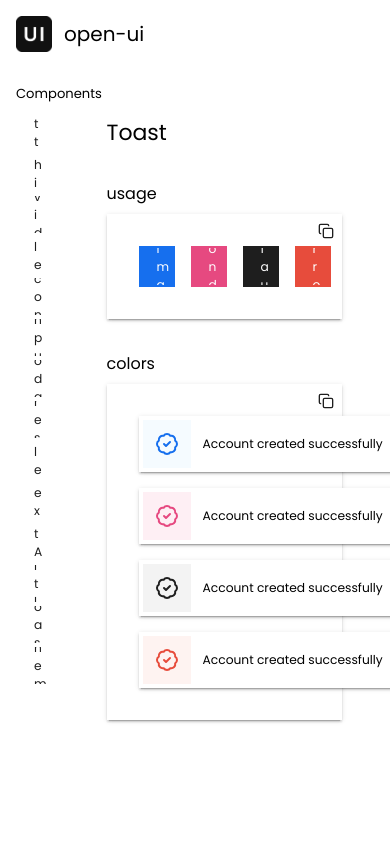
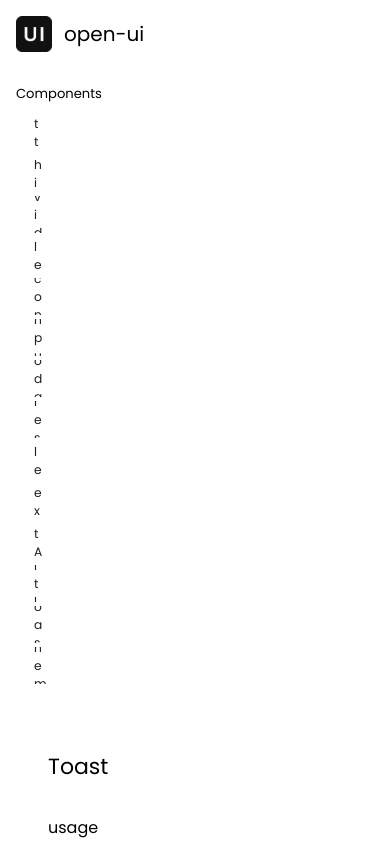
Before and after one commit to Julien-Wiegandt/open-ui, a React (Vite) app: page /toast in a window 390 px wide. Shown: the top 844 px of the page. Built offline with nearby package versions, Linux system fonts and the light colour scheme.

Commit message:
button loading default to true

```diff
--- a/package.json
+++ b/package.json
@@ -1,7 +1,7 @@
 {
   "name": "@julien-wiegandt/open-ui",
   "private": false,
-  "version": "0.1.20",
+  "version": "0.1.24",
   "description": "The best open source react UI library",
   "type": "module",
   "main": "./dist/open-ui.umd.cjs",
--- a/src/app.tsx
+++ b/src/app.tsx
@@ -13,6 +13,7 @@ import "@fontsource/poppins/400-italic.css";
 import "@fontsource/poppins/400.css";
 import "@fontsource/poppins/latin.css";
 import { useContext, useMemo, useState } from "react";
+import { useResponsive } from "./hooks/use-responsive";
 import { OpenUIProvider } from "./theme";
 import type { Theme as ThemeType } from "./theme/types";
 import { CustomThemeContext } from "./theme/use-theme";
@@ -29,6 +30,8 @@ import { Toasts } from "./views/toasts";
 
 const App = () => {
   const navigate = useNavigate();
+  const { isMobile, isTablet } = useResponsive();
+  const isMobileOrTablet = isMobile || isTablet;
 
   const { radius, palette, text, title } = useContext(CustomThemeContext);
   const [active, setActive] = useState<number | undefined>(undefined);
@@ -62,7 +65,7 @@ const App = () => {
           <img src="/open-ui.png" alt="open-ui" height="36px" />
           <Title level={3}>open-ui</Title>
         </Flex>
-        <Flex direction="row" width="100%" mt="68px">
+        <Flex direction={isMobileOrTablet ? "column" : "row"} width="100%" mt="68px">
           <Flex p={2} width="15%">
             <Text size="15" mb={1}>
               Components
--- a/src/components/button/index.tsx
+++ b/src/components/button/index.tsx
@@ -2,12 +2,19 @@
 import type { Color, Radius, Variant } from "@/theme/types";
 import gsap from "gsap";
 import { SplitText } from "gsap/SplitText";
-import React, { forwardRef, useEffect, useMemo, useRef, useState } from "react";
+import React, {
+  forwardRef,
+  useCallback,
+  useEffect,
+  useMemo,
+  useRef,
+  useState,
+} from "react";
 import { useTheme } from "styled-components";
 import type { MarginProps, PaddingProps } from "../common/types";
 import { Flex } from "../flex";
-import CheckIcon from "../icons/check";
-import { Text } from "../text";
+import { CheckIcon } from "../icons/check";
+import { Text, type TextProps } from "../text";
 import { useCombinedRefs } from "../utils/use-combined-refs";
 import { getVariantStyle, sizeMap, StyledButton } from "./style";
 
@@ -19,8 +26,8 @@ export type ButtonProps = {
   variant: Variant;
   // optional
   label?: string;
-  startIcon?: React.ReactNode;
-  endIcon?: React.ReactNode;
+  starticon?: React.ReactNode;
+  endicon?: React.ReactNode;
   endClickAnimation?: boolean;
   size?: "sm" | "md" | "lg";
   bgcolor?: string;
@@ -28,22 +35,22 @@ export type ButtonProps = {
   gap?: string | number;
   loading?: boolean;
   active?: boolean;
-  txtColor?: string;
   align?: "left" | "center" | "right";
   w?: string;
   h?: string;
+  labelProps?: TextProps;
 } & MarginProps &
   PaddingProps &
   React.ButtonHTMLAttributes<HTMLButtonElement>;
 
 export const Button = forwardRef<HTMLButtonElement, ButtonProps>(
-  ({ onClick, ...props }, ref) => {
+  ({ onClick, loading: loadingProp = true, labelProps, ...props }, ref) => {
     const theme = useTheme();
 
     const buttonRef = useRef<HTMLButtonElement>(null);
     const textRef = useRef<HTMLParagraphElement>(null);
-    const startIconRef = useRef<HTMLDivElement>(null);
-    const endIconRef = useRef<HTMLDivElement>(null);
+    const starticonRef = useRef<HTMLDivElement>(null);
+    const endiconRef = useRef<HTMLDivElement>(null);
     const [loading, setLoading] = useState(false);
     const [endAnimation, setEndAnimation] = useState(false);
     const [animationEndWidth, setAnimationEndWidth] = useState<number | undefined>(
@@ -55,7 +62,6 @@ export const Button = forwardRef<HTMLButtonElement, ButtonProps>(
     const memoizedProps = useMemo(() => {
       const defaultProps = {
         size: "md" as ButtonProps["size"],
-        loading: true,
       };
       return {
         ...defaultProps,
@@ -89,61 +95,72 @@ export const Button = forwardRef<HTMLButtonElement, ButtonProps>(
     }, [loading, props.label]);
 
     useEffect(() => {
-      if (startIconRef.current && props.startIcon && !props.endIcon) {
-        setAnimationEndWidth(startIconRef.current.getBoundingClientRect().width);
+      if (starticonRef.current && props.starticon && !props.endicon) {
+        setAnimationEndWidth(starticonRef.current.getBoundingClientRect().width);
       }
-    }, [props.startIcon, props.endIcon]);
+    }, [props.starticon, props.endicon]);
 
     useEffect(() => {
-      if (endIconRef.current && props.endIcon) {
-        setAnimationEndWidth(endIconRef.current.getBoundingClientRect().width);
+      if (endiconRef.current && props.endicon) {
+        setAnimationEndWidth(endiconRef.current.getBoundingClientRect().width);
       }
-    }, [props.endIcon]);
+    }, [props.endicon]);
 
     const variant = useMemo(
       () => getVariantStyle({ color: memoizedProps.color, theme }),
       [memoizedProps.color, theme]
     );
 
+    const handleButtonClick = async (event: React.MouseEvent<HTMLButtonElement>) => {
+      if (loadingProp) setLoading(true);
+
+      try {
+        if (onClick) await onClick(event);
+      } finally {
+        if (loadingProp) setLoading(false);
+
+        if (memoizedProps.endClickAnimation) {
+          setEndAnimation(true);
+
+          await new Promise((resolve) => setTimeout(resolve, 1000));
+
+          setEndAnimation(false);
+        }
+      }
+    };
+
+    const handleTextSizeChange = useCallback(
+      (size: { width: number; height: number }) => {
+        if (!props.starticon && !props.endicon && !endAnimation) {
+          setAnimationEndWidth(size.width);
+        }
+      },
+      [props.starticon, props.endicon, endAnimation]
+    );
+
     return (
       <StyledButton
         ref={combinedRef}
-        onClick={async (event) => {
-          if (memoizedProps.loading) setLoading(true);
-          try {
-            if (onClick) await onClick(event);
-          } finally {
-            if (memoizedProps.endClickAnimation) {
-              setEndAnimation(true);
-              setTimeout(() => {
-                setEndAnimation(false);
-              }, 1000);
-            }
-            if (memoizedProps.loading) setLoading(false);
-          }
-        }}
+        onClick={handleButtonClick}
         {...memoizedProps}
         disabled={loading || props.disabled}
       >
-        {!endAnimation && props.startIcon && (
-          <Flex ref={startIconRef} align="center" justify="center">
-            {props.startIcon}
+        {!endAnimation && props.starticon && (
+          <Flex ref={starticonRef} align="center" justify="center">
+            {props.starticon}
           </Flex>
         )}
         {props.label &&
           (!endAnimation ||
-            (endAnimation && props.startIcon) ||
-            (endAnimation && props.endIcon)) && (
+            (endAnimation && props.starticon) ||
+            (endAnimation && props.endicon)) && (
             <Text
               ref={textRef}
-              onSizeChange={(size) => {
-                if (!props.startIcon && !props.endIcon) {
-                  setAnimationEndWidth(size.width);
-                }
-              }}
+              onSizeChange={handleTextSizeChange}
               width="100%"
               align={memoizedProps.align ?? "center"}
               size={sizeMap[memoizedProps.size ?? "md"].fontSize}
+              {...labelProps}
             >
               {props.label}
             </Text>
@@ -158,9 +175,9 @@ export const Button = forwardRef<HTMLButtonElement, ButtonProps>(
             />
           </Flex>
         )}
-        {!endAnimation && props.endIcon && (
-          <Flex ref={endIconRef} align="center" justify="center">
-            {props.endIcon}
+        {!endAnimation && props.endicon && (
+          <Flex ref={endiconRef} align="center" justify="center">
+            {props.endicon}
           </Flex>
         )}
       </StyledButton>
--- a/src/components/button/style.tsx
+++ b/src/components/button/style.tsx
@@ -94,8 +94,8 @@ export const StyledButton = styled.button<ButtonProps>`
   all: unset;
 
   cursor: ${({ disabled }) => (disabled ? "default" : "pointer")};
-  padding: ${({ size, label, startIcon, endIcon }) =>
-    !label && (startIcon || endIcon)
+  padding: ${({ size, label, starticon, endicon }) =>
+    !label && (starticon || endicon)
       ? sizeIconMap[size ?? "md"].padding
       : sizeMap[size ?? "md"].padding};
   display: flex;
@@ -120,8 +120,8 @@ export const StyledButton = styled.button<ButtonProps>`
   ${({ p, pb, pl, pr, pt, px, py }) => getPaddingCSS({ p, pb, pl, pr, pt, px, py })};
   opacity: ${({ disabled }) => (disabled ? 0.6 : 1)};
   position: relative;
-  color: ${({ txtColor, color, variant, theme }) =>
-    txtColor ?? getVariantStyle({ color, theme })[variant].color};
+  color: ${({ color, variant, theme }) =>
+    getVariantStyle({ color, theme })[variant].color};
 
   ${({ variant, color, theme, active }) =>
     active && getVariantStyle({ color, theme })[variant].onHover}
--- a/src/components/icons/check/index.tsx
+++ b/src/components/icons/check/index.tsx
@@ -11,7 +11,7 @@ export type CheckIconProps = {
   color?: string;
 } & React.SVGAttributes<SVGSVGElement>;
 
-const CheckIcon = forwardRef<SVGSVGElement, CheckIconProps>(
+export const CheckIcon = forwardRef<SVGSVGElement, CheckIconProps>(
   (
     {
       isVisible,
@@ -83,5 +83,3 @@ const CheckIcon = forwardRef<SVGSVGElement, CheckIconProps>(
     );
   }
 );
-
-export default CheckIcon;
--- a/src/components/modal/index.tsx
+++ b/src/components/modal/index.tsx
@@ -164,7 +164,7 @@ export const Modal = forwardRef<HTMLDivElement, ModalProps>(
             <Button
               variant="text"
               color="default"
-              startIcon={
+              starticon={
                 <svg
                   xmlns="http://www.w3.org/2000/svg"
                   width="24"
--- a/src/components/toast/index.tsx
+++ b/src/components/toast/index.tsx
@@ -42,7 +42,7 @@ export const Toast = forwardRef<HTMLDivElement, Omit<ToastProps, "id">>(
             size="sm"
             variant="text"
             color="default"
-            startIcon={
+            starticon={
               <svg
                 xmlns="http://www.w3.org/2000/svg"
                 width="16"
--- a/src/components/toast/style.tsx
+++ b/src/components/toast/style.tsx
@@ -8,7 +8,7 @@ export const StyledToast = styled(Flex)<Omit<ToastProps, "id">>`
   z-index: 99999;
   background-color: white;
   opacity: 1;
-  width: 320px;
+  width: 100%;
   position: relative;
 
   svg {
--- a/src/index.ts
+++ b/src/index.ts
@@ -1,5 +1,6 @@
 export * from "./components/button";
 export * from "./components/chip";
+export * from "./components/divider";
 export * from "./components/flex";
 export * from "./components/icons";
 export * from "./components/input";
--- a/src/views/components/usage.tsx
+++ b/src/views/components/usage.tsx
@@ -1,6 +1,7 @@
 import { Button } from "@/components/button";
 import { Flex } from "@/components/flex";
 import { Title } from "@/components/title";
+import { useResponsive } from "@/hooks/use-responsive";
 import { useTheme } from "styled-components";
 
 export const Usage = (props: {
@@ -10,15 +11,19 @@ export const Usage = (props: {
   onCopy?: () => void;
 }) => {
   const theme = useTheme();
+  const { isMobile, isTablet } = useResponsive();
+  const isMobileOrTablet = isMobile || isTablet;
+
+  const orientation = isMobileOrTablet ? "vertical" : props.orientation;
   return (
     <Flex gap={1}>
       <Title level={5}>{props.title}</Title>
       <Flex
-        direction={props.orientation === "vertical" ? "column" : "row"}
+        direction={orientation === "vertical" ? "column" : "row"}
         elevation={2}
         p={4}
-        align={props.orientation === "vertical" ? "start" : "center"}
-        justify={props.orientation === "vertical" ? "center" : "start"}
+        align={orientation === "vertical" ? "start" : "center"}
+        justify={orientation === "vertical" ? "center" : "start"}
         gap={2}
         style={{
           position: "relative",
@@ -31,7 +36,7 @@ export const Usage = (props: {
             size="sm"
             onClick={props.onCopy}
             endClickAnimation
-            startIcon={
+            starticon={
               <svg
                 xmlns="http://www.w3.org/2000/svg"
                 width="16"
--- a/src/views/icons/index.tsx
+++ b/src/views/icons/index.tsx
@@ -1,5 +1,5 @@
 import { Flex } from "@/components/flex";
-import CheckIcon from "@/components/icons/check";
+import { CheckIcon } from "@/components/icons/check";
 import { Title } from "@/components/title";
 import { useState } from "react";
 import { Usage } from "../components/usage";
```
Also changed, not shown: src/views/buttons/index.tsx (+20 -4 lines).
